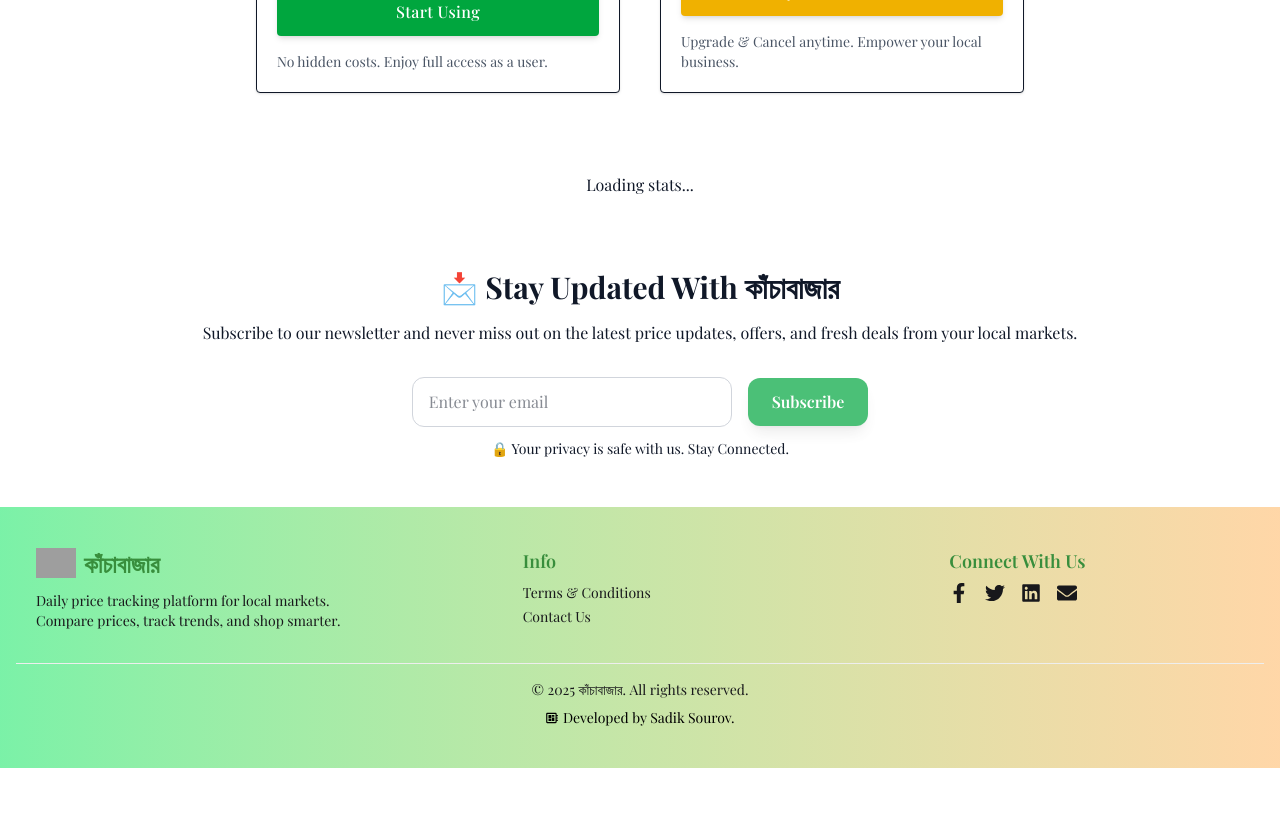
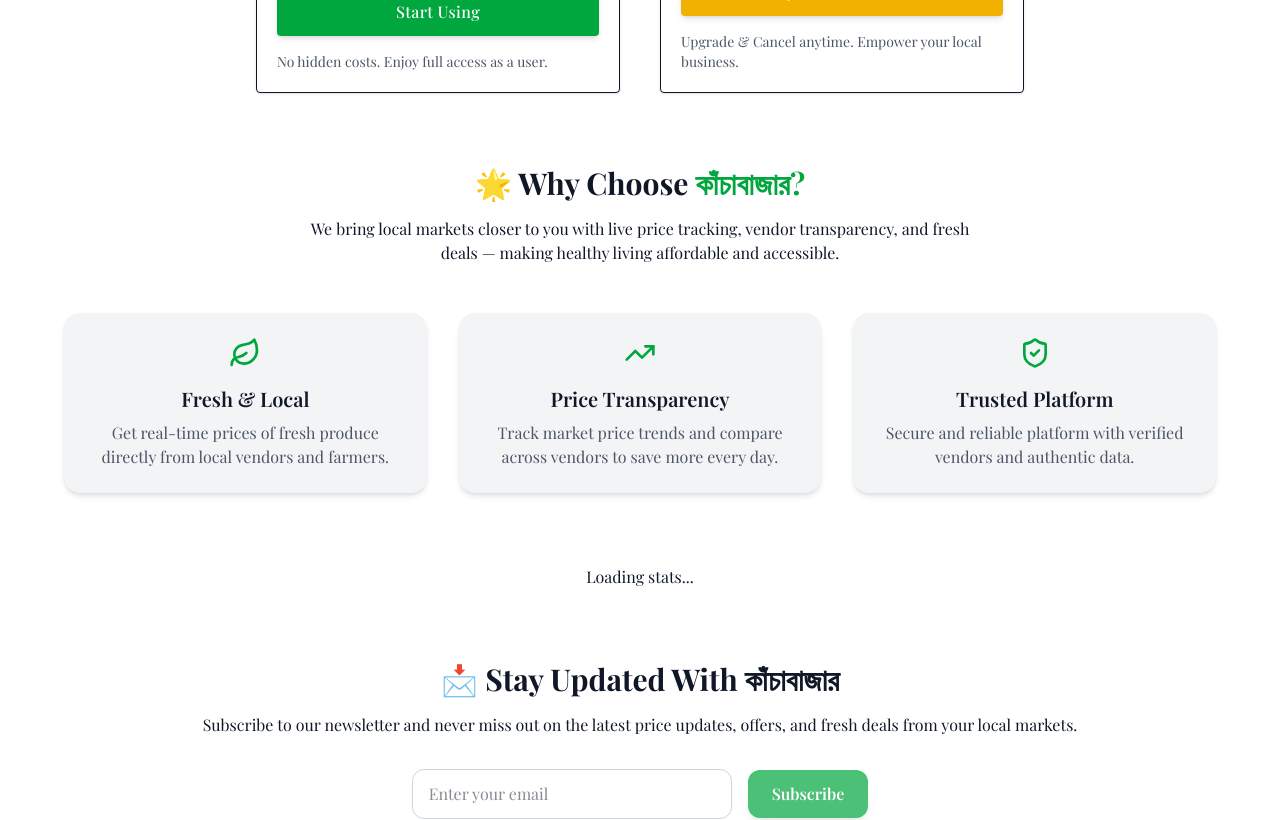
Before and after one commit to sadik117/kacha-bazar-tracker-client-side, a React (Vite) app: page / in a window 1280 px wide. Shown: the part 2560-3380 px from the top of the page. Before the commit the page ends 3328 px from the top, so only its background shows below. Built offline with nearby package versions, Linux system fonts and the light colour scheme; no server answers; grey boxes are pictures that could not be loaded; a web font is replaced by a local one.

Commit message:
why choose us section added

```diff
--- a/src/components/footer/Footer.jsx
+++ b/src/components/footer/Footer.jsx
@@ -10,7 +10,7 @@ import { MdDeveloperBoard } from "react-icons/md";
 
 const Footer = () => {
   return (
-    <footer className="bg-gradient-to-r from-green-300 to-orange-200  text-base-content px-4 py-10 mt-4">
+    <footer className="bg-gradient-to-r from-green-300 to-orange-200  text-base-content px-4 py-10 ">
       <div className="max-w-7xl mx-auto grid grid-cols-1 md:grid-cols-3 gap-8">
         {/* Brand & Description */}
         <div className="mx-0 md:mx-5">
--- a/src/components/layouts/AdsCarousel.jsx
+++ b/src/components/layouts/AdsCarouselSection.jsx
@@ -5,7 +5,7 @@ import "swiper/css";
 import "swiper/css/pagination";
 import useAxios from "../hooks/useAxios";
 
-const AdsCarousel = () => {
+const AdsCarouselSection = () => {
   const axios = useAxios();
 
   const { data: ads = [], isLoading } = useQuery({
@@ -70,4 +70,4 @@ const AdsCarousel = () => {
   );
 };
 
-export default AdsCarousel;
+export default AdsCarouselSection;
--- a/src/components/layouts/Home.jsx
+++ b/src/components/layouts/Home.jsx
@@ -2,11 +2,12 @@ import React from "react";
 import Banner from "./Banner";
 import ProductSection from "./ProductSection";
 import { Helmet } from "react-helmet-async";
-import AdsCarousel from "./AdsCarousel";
+import AdsCarousel from "./AdsCarouselSection";
 import AppStatsSection from "./AppStatsSection";
 import Pricing from "./Pricing";
 import ReviewSection from "./ReviewSection";
 import NewsletterSection from "./NewsLetterSection";
+import WhyChooseUsSection from "./WhyChooseUsSection";
 
 const Home = () => {
   return (
@@ -19,6 +20,7 @@ const Home = () => {
       <AdsCarousel></AdsCarousel>
       <ReviewSection></ReviewSection>
       <Pricing></Pricing>
+      <WhyChooseUsSection></WhyChooseUsSection>
       <AppStatsSection></AppStatsSection>
       <NewsletterSection></NewsletterSection>
     </div>
--- /dev/null
+++ b/src/components/layouts/WhyChooseUsSection.jsx
@@ -0,0 +1,68 @@
+import { motion } from "framer-motion";
+import { Leaf, TrendingUp, ShieldCheck } from "lucide-react";
+
+const WhyChooseUsSection = () => {
+  const features = [
+    {
+      icon: <Leaf className="w-8 h-8 text-green-600 dark:text-green-400" />,
+      title: "Fresh & Local",
+      desc: "Get real-time prices of fresh produce directly from local vendors and farmers.",
+    },
+    {
+      icon: <TrendingUp className="w-8 h-8 text-green-600 dark:text-green-400" />,
+      title: "Price Transparency",
+      desc: "Track market price trends and compare across vendors to save more every day.",
+    },
+    {
+      icon: <ShieldCheck className="w-8 h-8 text-green-600 dark:text-green-400" />,
+      title: "Trusted Platform",
+      desc: "Secure and reliable platform with verified vendors and authentic data.",
+    },
+  ];
+
+  return (
+    <section className="py-8 px-6">
+      <div className="max-w-6xl mx-auto text-center">
+        <motion.h2
+          initial={{ opacity: 0, y: 20 }}
+          animate={{ opacity: 1, y: 0 }}
+          transition={{ duration: 0.6 }}
+          className="text-2xl md:text-3xl font-bold dark:text-gray-100"
+        >
+          🌟 Why Choose <span className="text-green-600">কাঁচাবাজার?</span>
+        </motion.h2>
+
+        <motion.p
+          initial={{ opacity: 0, y: 20 }}
+          animate={{ opacity: 1, y: 0 }}
+          transition={{ duration: 0.8, delay: 0.2 }}
+          className="mt-4 dark:text-gray-400 max-w-2xl mx-auto"
+        >
+          We bring local markets closer to you with live price tracking, vendor transparency,
+          and fresh deals — making healthy living affordable and accessible.
+        </motion.p>
+
+        <div className="mt-12 grid grid-cols-1 sm:grid-cols-2 md:grid-cols-3 gap-8">
+          {features.map((feature, index) => (
+            <motion.div
+              key={index}
+              initial={{ opacity: 0, y: 20 }}
+              animate={{ opacity: 1, y: 0 }}
+              transition={{ duration: 0.8, delay: index * 0.2 }}
+              className="bg-gray-100 dark:bg-gray-900 rounded-2xl p-6 shadow-md hover:shadow-lg
+                         flex flex-col items-center text-center"
+            >
+              {feature.icon}
+              <h3 className="mt-4 text-xl font-semibold text-gray-900 dark:text-gray-100">
+                {feature.title}
+              </h3>
+              <p className="mt-2 text-gray-600 dark:text-gray-400">{feature.desc}</p>
+            </motion.div>
+          ))}
+        </div>
+      </div>
+    </section>
+  );
+};
+
+export default WhyChooseUsSection;
--- a/src/pages/AboutUs.jsx
+++ b/src/pages/AboutUs.jsx
@@ -5,7 +5,7 @@ const AboutUs = () => {
   return (
     <div className="bg-white dark:bg-gray-900 text-gray-800 dark:text-gray-200 min-h-screen py-12 px-6">
       <Helmet>
-        <title>About Us | কাঁচাবাজার</title>
+        <title>About Us || কাঁচাবাজার</title>
       </Helmet>
 
       <div className="max-w-4xl mx-auto text-center">
@@ -57,10 +57,6 @@ const AboutUs = () => {
             <li>🚀 Express.js, MongoDB, TanStack Query</li>
           </ul>
         </motion.div>
-
-        <div className="mt-10 text-gray-600 dark:text-gray-400 text-sm">
-          &copy; {new Date().getFullYear()} কাঁচাবাজার. All rights reserved.
-        </div>
       </div>
     </div>
   );
```
